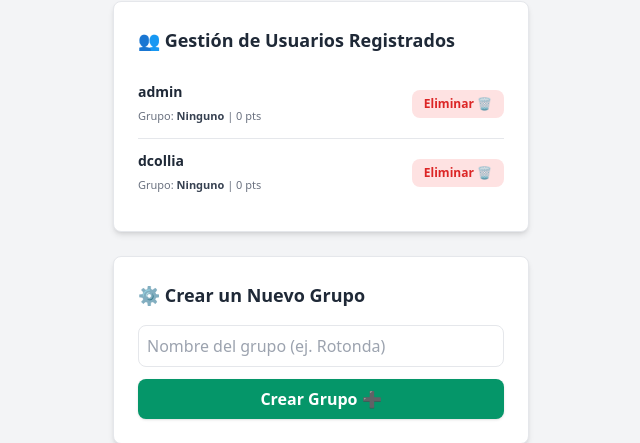
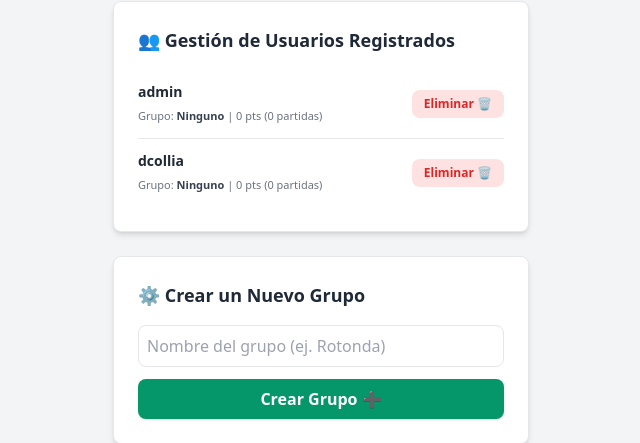
Before and after one commit to pintularrama-cyber/playedtogether, a Flask app: template templates/index.html in a window 1280 px wide. Shown: the part 195-638 px from the top of the page, without its empty margins (319-959 px from the left). Run offline with Flask 3, Linux system fonts and the light colour scheme; a user stored in the database is signed in; the template is opened without the code that fills it: values that come from a table or form of the project are taken from there, most other values are stand-ins (such as "Sample title", 1, 10 or a date in 2020); parts of the project's set-up code (start-up, migrations or seed data) failed here and were passed over; some libraries are stand-ins or nearby versions.

Commit message:
Corregir bug de reinicio de tiempo e incluir partidas jugadas

```diff
--- a/app.py
+++ b/app.py
@@ -37,13 +37,15 @@ class User(UserMixin, db.Model):
     puntos_temporada = db.Column(db.Integer, default=0)
     ultimo_juego_fecha = db.Column(db.Date, nullable=True)
     grupo_id = db.Column(db.Integer, db.ForeignKey('grupo.id'), nullable=True)
+    # NUEVO: Almacenar la cantidad de partidas jugadas en la temporada
+    partidas_jugadas = db.Column(db.Integer, default=0)
 
 @login_manager.user_loader
 def load_user(user_id):
     return User.query.get(int(user_id))
 
 
-# --- BASE DE DATOS AUTOMÁTICA DE TRAYECTORIAS (64 JUGADORES) ---
+# --- BASE DE DATOS AUTOMÁTICA DE TRAYECTORIAS ---
 
 JUGADORES_DB = {
     "Messi": [("Barcelona", 2004, 2021), ("PSG", 2021, 2023), ("Inter Miami", 2023, 2026)],
@@ -98,22 +100,16 @@ JUGADORES_DB = {
     "Henry": [("Monaco", 1994, 1999), ("Juventus", 1999, 1999), ("Arsenal", 1999, 2007), ("Barcelona", 2007, 2010)],
     "Ronaldinho": [("PSG", 2001, 2003), ("Barcelona", 2003, 2008), ("Milan", 2008, 2011)],
     "Eto'o": [("Real Madrid", 1997, 2000), ("Mallorca", 2000, 2004), ("Barcelona", 2004, 2009), ("Inter", 2009, 2011), ("Chelsea", 2013, 2014), ("Everton", 2014, 2015)],
-
-    # --- NUEVOS: ATLÉTICO DE MADRID ---
     "Griezmann": [("Real Sociedad", 2009, 2014), ("Atletico", 2014, 2019), ("Barcelona", 2019, 2021), ("Atletico", 2021, 2026)],
     "Falcao": [("Porto", 2009, 2011), ("Atletico", 2011, 2013), ("Monaco", 2013, 2019), ("Manchester United", 2014, 2015), ("Chelsea", 2015, 2016)],
     "Godín": [("Villarreal", 2007, 2010), ("Atletico", 2010, 2019), ("Inter", 2019, 2020)],
     "Oblak": [("Benfica", 2010, 2014), ("Atletico", 2014, 2026)],
     "Diego Costa": [("Atletico", 2010, 2014), ("Chelsea", 2014, 2017), ("Atletico", 2018, 2020)],
-
-    # --- NUEVOS: REAL BETIS ---
     "Joaquín": [("Real Betis", 2000, 2006), ("Valencia", 2006, 2011), ("Malaga", 2011, 2013), ("Fiorentina", 2013, 2015), ("Real Betis", 2015, 2023)],
     "Fekir": [("Lyon", 2013, 2019), ("Real Betis", 2019, 2024)],
     "Canales": [("Real Madrid", 2010, 2012), ("Valencia", 2011, 2014), ("Real Sociedad", 2014, 2018), ("Real Betis", 2018, 2023)],
     "Isco": [("Valencia", 2010, 2011), ("Malaga", 2011, 2013), ("Real Madrid", 2013, 2022), ("Sevilla", 2022, 2022), ("Real Betis", 2023, 2026)],
     "Bellerín": [("Arsenal", 2013, 2022), ("Real Betis", 2021, 2022), ("Barcelona", 2022, 2023), ("Real Betis", 2023, 2026)],
-
-    # --- NUEVOS: SEVILLA FC ---
     "Jesús Navas": [("Sevilla", 2003, 2013), ("Manchester City", 2013, 2017), ("Sevilla", 2017, 2026)],
     "Rakitic": [("Schalke", 2007, 2011), ("Sevilla", 2011, 2014), ("Barcelona", 2014, 2020), ("Sevilla", 2020, 2024)],
     "Banega": [("Valencia", 2008, 2014), ("Atletico", 2008, 2009), ("Sevilla", 2014, 2016), ("Inter", 2016, 2017), ("Sevilla", 2017, 2020)],
@@ -124,12 +120,9 @@ JUGADORES_DB = {
 # --- LÓGICA DE CONTROL DE CICLO DIARIO (11:00 AM) ---
 
 def obtener_fecha_juego_actual():
-    """Retorna la fecha del tablero que está activo en este momento."""
     tz = ZoneInfo("Europe/Madrid")
     ahora = datetime.datetime.now(tz)
 
-    # Si aún no son las 11:00 AM de hoy, el tablero de hoy todavía no se ha abierto,
-    # por lo tanto, el tablero activo sigue siendo el de ayer.
     if ahora.time() < time(11, 0):
         return (ahora - datetime.timedelta(days=1)).date()
     else:
@@ -141,8 +134,6 @@ def obtener_juego_del_dia(fecha_juego):
 
     pool_jugadores = list(JUGADORES_DB.keys())
 
-    # Intentamos emparejar dinámicamente. Si falla por callejón sin salida,
-    # sumamos un intento a la semilla para cambiar el orden de mezcla y reintentar.
     intentos = 0
     while intentos < 100:
         random.seed(semilla + intentos)
@@ -157,9 +148,7 @@ def obtener_juego_del_dia(fecha_juego):
             if p1 in jugadores_seleccionados:
                 continue
 
-            # Buscar un compañero válido que aún no esté seleccionado
             posibles_companeros = [p for p in jugadores_disponibles if p != p1 and p not in jugadores_seleccionados]
-            # Barajamos los candidatos para que la pareja de p1 no sea siempre la misma
             random.shuffle(posibles_companeros)
 
             for p2 in posibles_companeros:
@@ -172,14 +161,12 @@ def obtener_juego_del_dia(fecha_juego):
             if len(parejas_seleccionadas) == 8:
                 break
 
-        # Si logramos formar las 8 parejas perfectas, salimos del bucle principal
         if len(parejas_seleccionadas) == 8:
             break
         intentos += 1
 
     jugadores_hoy = list(jugadores_seleccionados)
 
-    # Calculamos todas las conexiones cruzadas alternativas posibles entre estos 16
     conexiones_hoy = []
     for i in range(len(jugadores_hoy)):
         for j in range(i + 1, len(jugadores_hoy)):
@@ -206,12 +193,9 @@ def index():
         usuarios = User.query.filter_by(grupo_id=current_user.grupo_id).filter(User.username != 'admin').order_by(User.puntos_temporada.desc()).all()
         nombre_grupo = current_user.grupo.nombre
 
-        # --- NUEVA LÓGICA DE ACCESO ---
         fecha_activa = obtener_fecha_juego_actual()
-        # El usuario está bloqueado SOLO si ya jugó la fecha del tablero que está activo hoy
         ha_jugado_hoy = (current_user.ultimo_juego_fecha == fecha_activa)
 
-        # El cronómetro se muestra solo si ya ha jugado el reto activo y tiene que esperar al de mañana
         bloqueado_hora = ha_jugado_hoy
     else:
         usuarios = []
@@ -231,12 +215,10 @@ def jugar():
 
     fecha_activa = obtener_fecha_juego_actual()
 
-    # Comprobación de seguridad: Si ya jugó el tablero activo, le expulsamos
     if current_user.ultimo_juego_fecha == fecha_activa:
         flash("Ya has participado en el reto activo. ¡Vuelve cuando se abra el siguiente!", "error")
         return redirect(url_for('index'))
 
-    # Carga de la partida utilizando la fecha activa
     jugadores_hoy, conexiones_hoy = obtener_juego_del_dia(fecha_activa)
 
     random.seed()
@@ -249,7 +231,6 @@ def compartieron_club(carrera1, carrera2):
     for club1, entrada1, salida1 in carrera1:
         for club2, entrada2, salida2 in carrera2:
             if club1 == club2:
-                # Comprobar solapamiento de años en el mismo club
                 inicio_comun = max(entrada1, entrada2)
                 fin_comun = min(salida1, salida2)
                 if inicio_comun <= fin_comun:
@@ -275,8 +256,9 @@ def guardar_puntuacion():
     if completado:
         puntos_obtenidos = max(100, 1000 - segundos)
         current_user.puntos_temporada += puntos_obtenidos
-        # Guardamos la fecha del tablero que acaba de completar como su fecha de último juego
         current_user.ultimo_juego_fecha = fecha_activa
+        # INCREMENTAR PARTIDAS JUGADAS
+        current_user.partidas_jugadas += 1
         db.session.commit()
 
         flash(f"¡Reto completado en {segundos} segundos! Sumas {puntos_obtenidos} puntos.", "success")
@@ -315,7 +297,9 @@ def reset_clasificacion():
     usuarios = User.query.all()
     for usuario in usuarios:
         usuario.puntos_temporada = 0
-        usuario.ultimo_juego_fecha = None  # Permitir volver a jugar a todos tras el reset
+        usuario.ultimo_juego_fecha = None
+        # RESETEAR PARTIDAS JUGADAS
+        usuario.partidas_jugadas = 0
     db.session.commit()
     flash("La clasificación general ha sido reiniciada a 0.", "success")
     return redirect(url_for('index'))
--- a/templates/index.html
+++ b/templates/index.html
@@ -49,9 +49,12 @@
                 <div class="py-3 flex justify-between items-center">
                     <div class="flex items-center gap-3">
                         <span class="font-bold text-gray-500 text-sm">#{{ loop.index }}</span>
-                        <span class="font-semibold text-gray-800">{{ usuario.username }}</span>
+                        <div>
+                            <span class="font-semibold text-gray-800 block text-sm">{{ usuario.username }}</span>
+                            <span class="text-[10px] text-gray-400 block">{{ usuario.partidas_jugadas }} partidas</span>
+                        </div>
                     </div>
-                    <span class="font-bold text-emerald-600">{{ usuario.puntos_temporada }} pts</span>
+                    <span class="font-bold text-emerald-600 text-sm">{{ usuario.puntos_temporada }} pts</span>
                 </div>
             {% else %}
                 <p class="text-xs text-gray-500 text-center py-4">No hay jugadores registrados en este grupo todavía.</p>
@@ -74,7 +77,7 @@
                         <div>
                             <span class="font-semibold text-gray-800 text-sm block">{{ usuario.username }}</span>
                             <span class="text-[11px] text-gray-500">
-                                Grupo: <strong class="text-gray-700">{{ usuario.grupo.nombre if usuario.grupo else 'Ninguno' }}</strong> | {{ usuario.puntos_temporada }} pts
+                                Grupo: <strong class="text-gray-700">{{ usuario.grupo.nombre if usuario.grupo else 'Ninguno' }}</strong> | {{ usuario.puntos_temporada }} pts ({{ usuario.partidas_jugadas }} partidas)
                             </span>
                         </div>
                         <form action="{{ url_for('borrar_usuario', user_id=usuario.id) }}" method="POST" onsubmit="return confirm('¿Estás seguro de que deseas eliminar al usuario {{ usuario.username }}?');" style="margin: 0;">
@@ -135,7 +138,7 @@
         const segundos = Math.floor((diferencia % (1000 * 60)) / 1000);
 
         const hDisplay = horas.toString().padStart(2, '0');
-        const mDisplay = minutos.toString().padStart(2, '0');
+        const mDisplay = minutes.toString().padStart(2, '0');
         const sDisplay = segundos.toString().padStart(2, '0');
 
         document.getElementById('cronometro-espera').innerText = `${hDisplay}h ${mDisplay}m ${sDisplay}s`;
```
